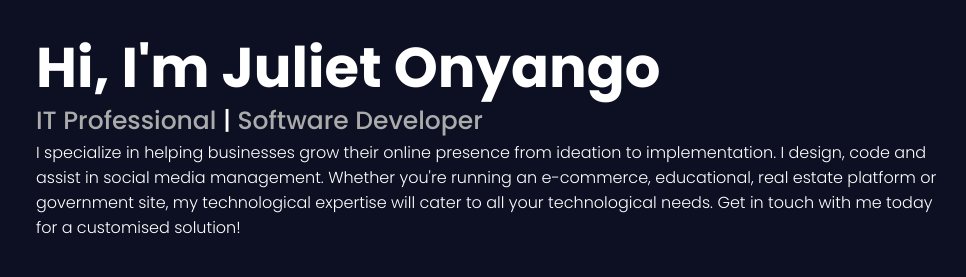
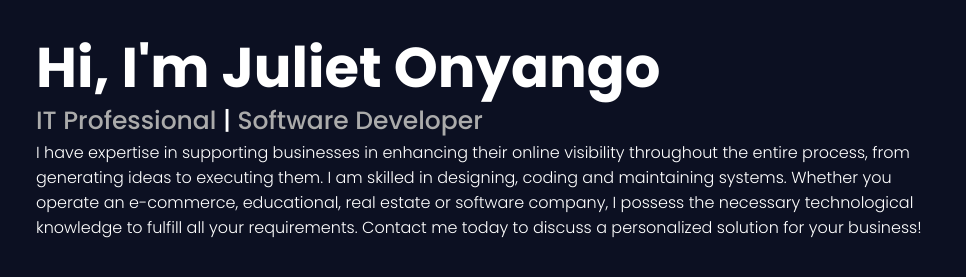
Before and after one commit to jltamolo/jltamolo.github.io, a plain HTML site: page index.html in a window 1280 px wide. Shown: the part 334-611 px from the top of the page, 216-1182 px from the left. Drawn offline with nearby package versions, Linux system fonts and the light colour scheme.

Commit message:
text enhanced

```diff
--- a/index.html
+++ b/index.html
@@ -39,8 +39,7 @@
             <h1>Hi, I'm Juliet Onyango</h1>
             <h3>IT Professional <span style="color:#fff";>|</span> Software Developer</h3>
             <p>
-                I specialize in helping businesses grow their online presence from ideation to implementation. I design, code and assist in social media management. Whether you're running an e-commerce, educational, real estate platform or government site, my technological expertise will cater to all your technological needs. Get in touch with me today for a customised solution!
-
+                I have expertise in supporting businesses in enhancing their online visibility throughout the entire process, from generating ideas to executing them. I am skilled in designing, coding and maintaining systems. Whether you operate an e-commerce, educational, real estate or software company, I possess the necessary technological knowledge to fulfill all your requirements. Contact me today to discuss a personalized solution for your business!
             </p>
             <a href="#contacts" class="btn">Contact me</a>
             <a href="#projects" class="btn">View Projects</a>
```
